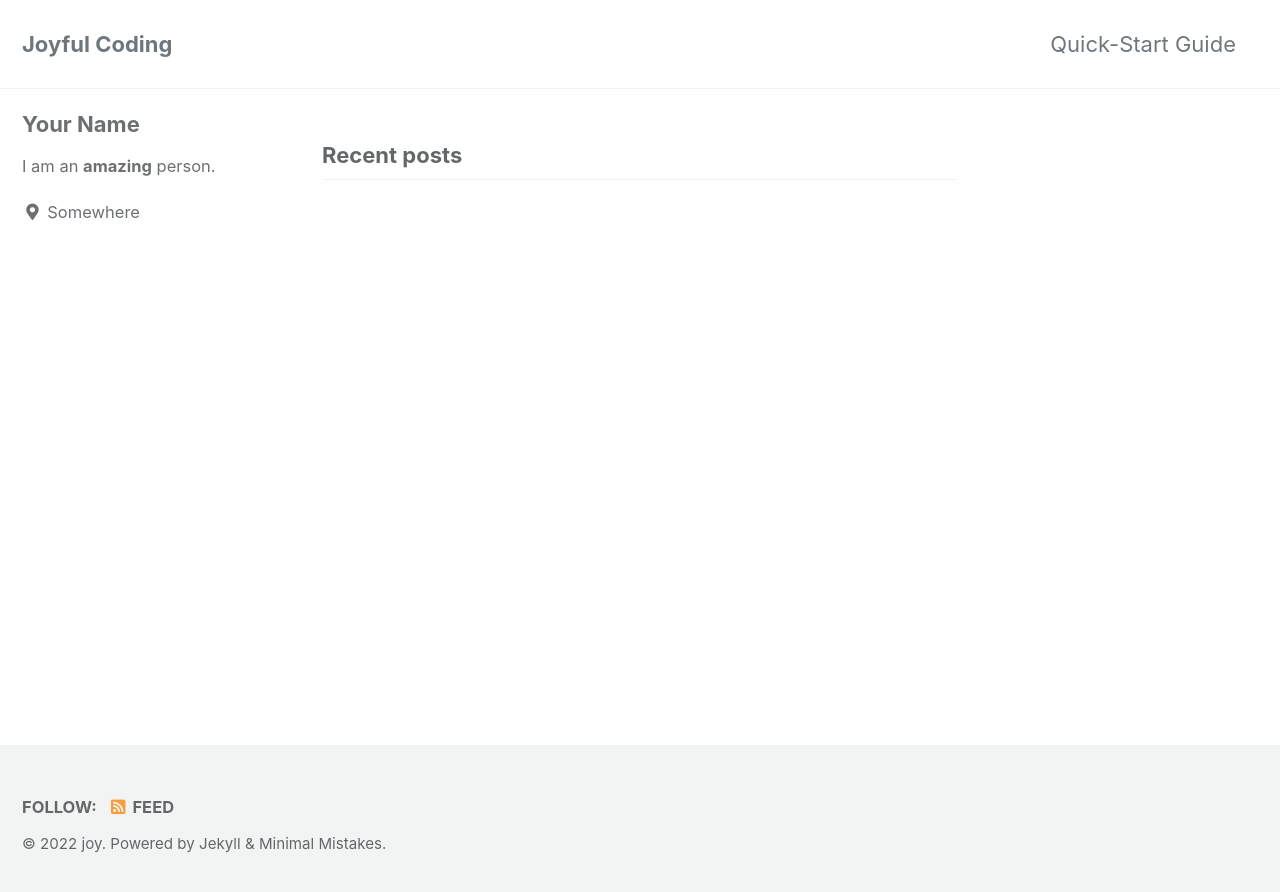
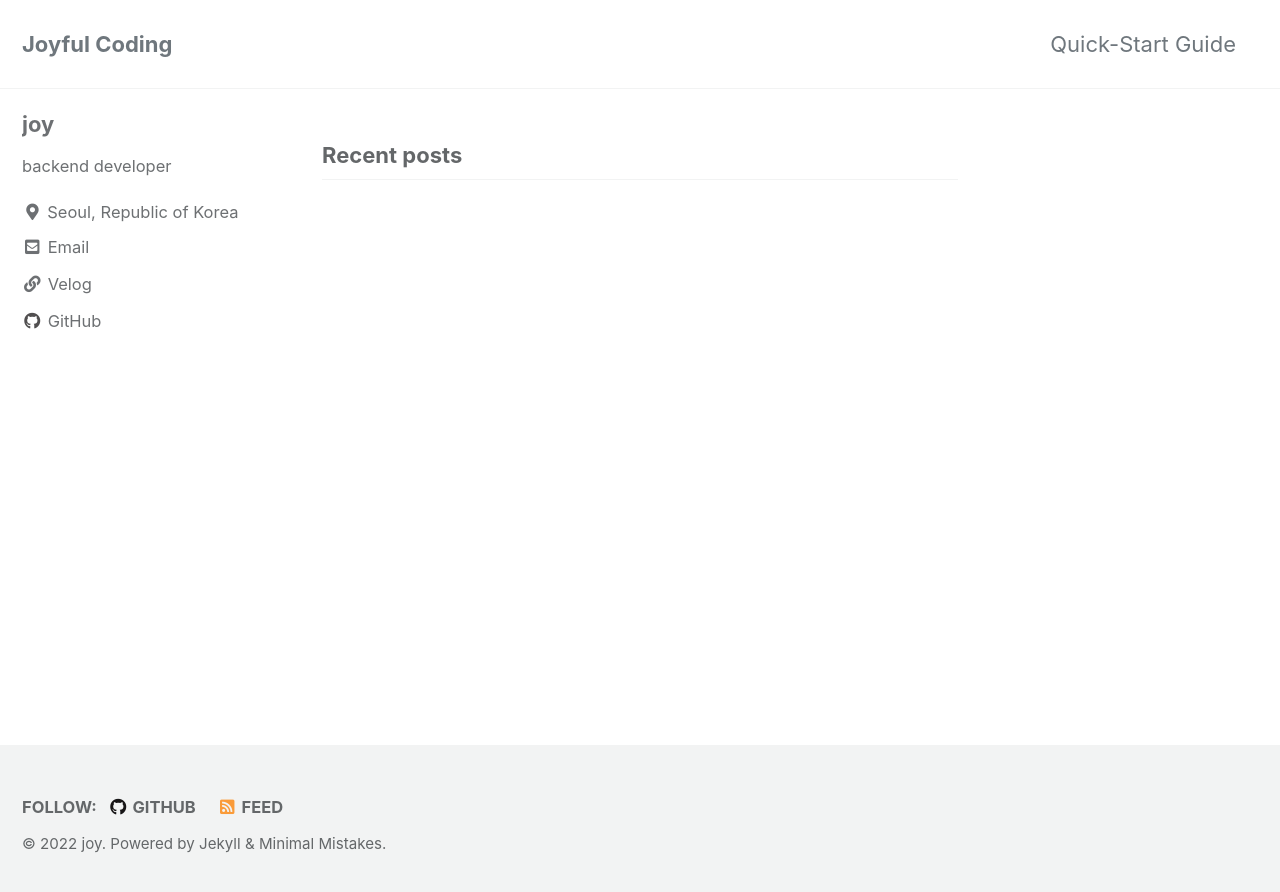
Before and after one commit to yu-jin-song/yu-jin-song.github.com, a Jekyll site: the page built from index.html, in a window 1280 px wide. Shown: the top 892 px of the page. Built offline with Jekyll 4.4.1, drawn with Linux system fonts in a browser that asks for light colours; cached includes are drawn as plain includes; the list of posts is cut into pages by our own code.

Commit message:
Docs: Update config.yml

```diff
--- a/_config.yml
+++ b/_config.yml
@@ -102,18 +102,18 @@ analytics:
 
 # Site Author
 author:
-  name             : "Your Name"
+  name             : "joy"
   avatar           : # path of avatar image, e.g. "/assets/images/bio-photo.jpg"
-  bio              : "I am an **amazing** person."
-  location         : "Somewhere"
+  bio              : "backend developer"
+  location         : "Seoul, Republic of Korea"
   email            :
   links:
     - label: "Email"
       icon: "fas fa-fw fa-envelope-square"
-      # url: "mailto:your.name@email.com"
-    - label: "Website"
+      url: "mailto:yujinsong.tech@gmail.com"
+    - label: "Velog"
       icon: "fas fa-fw fa-link"
-      # url: "https://your-website.com"
+      url: "https://velog.io/@yu-jin-song"
     - label: "Twitter"
       icon: "fab fa-fw fa-twitter-square"
       # url: "https://twitter.com/"
@@ -122,7 +122,7 @@ author:
       # url: "https://facebook.com/"
     - label: "GitHub"
       icon: "fab fa-fw fa-github"
-      # url: "https://github.com/"
+      url: "https://github.com/yu-jin-song"
     - label: "Instagram"
       icon: "fab fa-fw fa-instagram"
       # url: "https://instagram.com/"
@@ -138,7 +138,7 @@ footer:
       # url:
     - label: "GitHub"
       icon: "fab fa-fw fa-github"
-      # url:
+      url: "https://github.com/yu-jin-song"
     - label: "GitLab"
       icon: "fab fa-fw fa-gitlab"
       # url:
```
